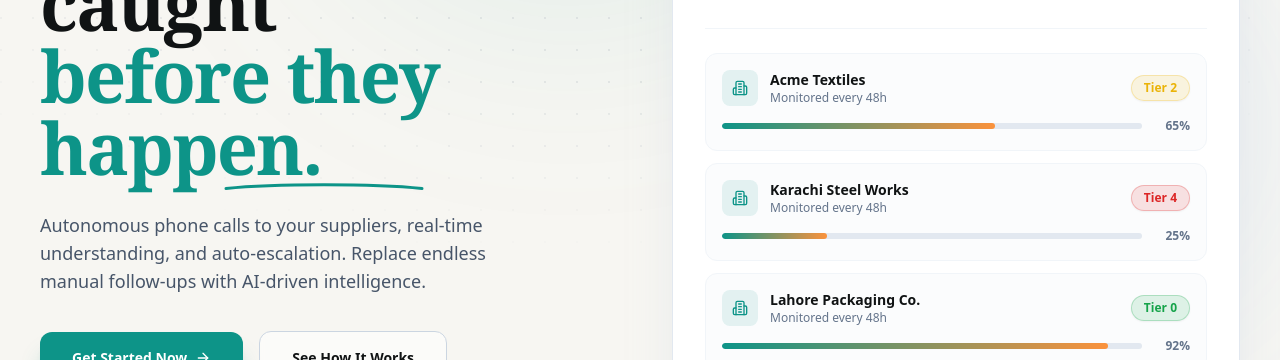
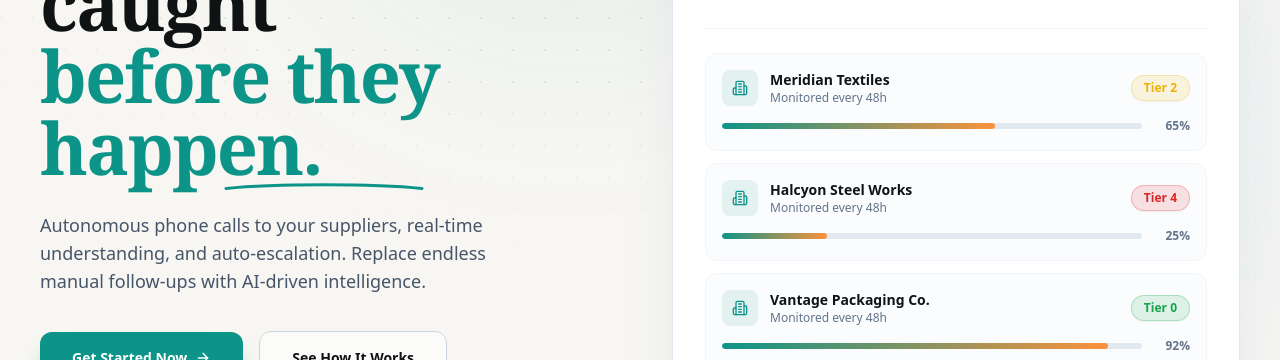
Before and after one commit to Eman2123/VendorPlus, a Next.js app in the folder frontend/: page / in a window 1280 px wide. Shown: the part 335-695 px from the top of the page. Built offline with nearby package versions, Linux system fonts and the light colour scheme.

Commit message:
Update PREVIEW_ROWS with new company data

```diff
--- a/frontend/app/page.tsx
+++ b/frontend/app/page.tsx
@@ -45,9 +45,9 @@
 ];
 
 const PREVIEW_ROWS = [
-  { name: "Acme Textiles", tier: 2, color: "#eab308", confidence: 65 },
-  { name: "Karachi Steel Works", tier: 4, color: "#dc2626", confidence: 25 },
-  { name: "Lahore Packaging Co.", tier: 0, color: "#16a34a", confidence: 92 },
+  { name: "Meridian Textiles", tier: 2, color: "#eab308", confidence: 65 },
+  { name: "Halcyon Steel Works", tier: 4, color: "#dc2626", confidence: 25 },
+  { name: "Vantage Packaging Co.", tier: 0, color: "#16a34a", confidence: 92 },
 ];
 
 const STATS = [
```
